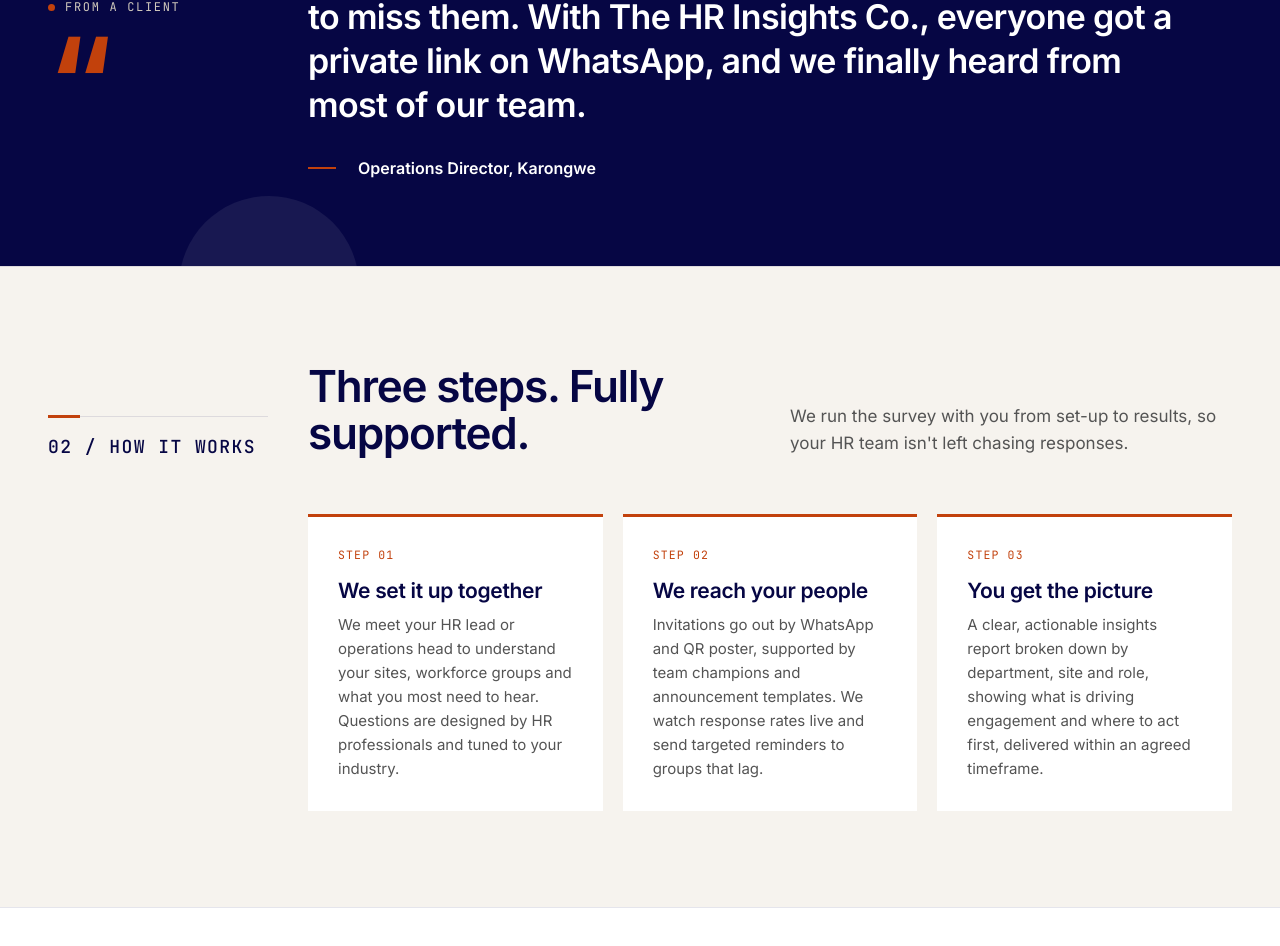
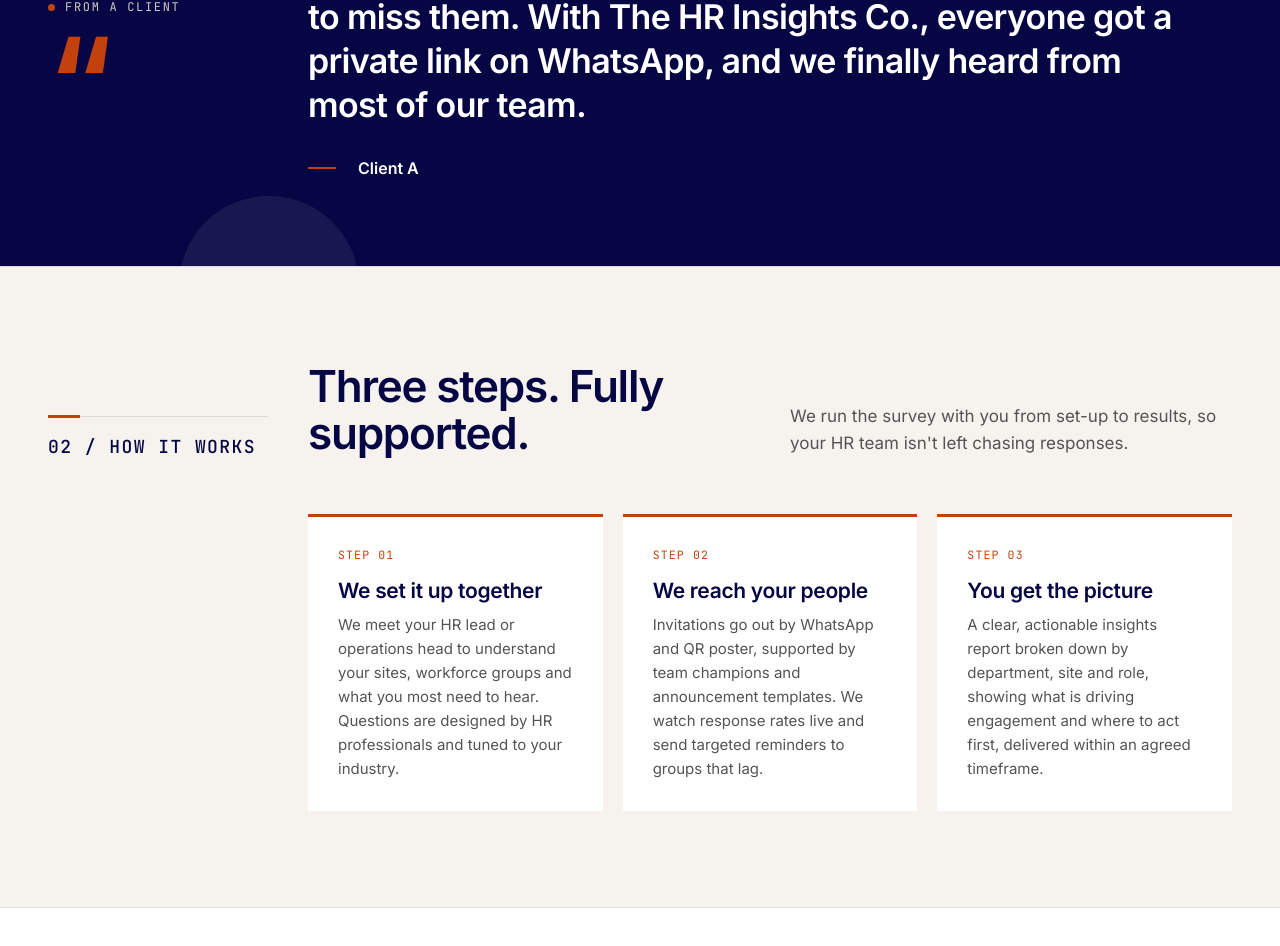
Before and after one commit to biancasmit683-netizen/HRinsightscov2, a React (Vite) app: page / in a window 1280 px wide. Shown: the part 1350-2296 px from the top of the page. Built offline with nearby package versions, Linux system fonts and the light colour scheme.

Commit message:
Testimonial attribution: Client A (to be updated later)
Co-Authored-By: Claude Opus 5.5 <noreply@anthropic.com>
Claude-Session: https://claude.ai/code/session_01Vf91w2bEHPv3FxK19iqoVh

```diff
--- a/src/page-engagement.jsx
+++ b/src/page-engagement.jsx
@@ -231,7 +231,7 @@ function Pricing() {
   );
 }
 
-// Client testimonial (anonymous for now; name and photo to be added once approved).
+// Client testimonial (anonymous for now; attribution to be added later).
 function Testimonial() {
   const isMobile = useIsMobile();
   const light = 'var(--ink-soft)';
@@ -252,7 +252,7 @@ function Testimonial() {
           </blockquote>
           <figcaption style={{ marginTop: isMobile ? 22 : 30, display:'flex', flexWrap:'wrap', alignItems:'center', gap:'12px 22px' }}>
             <span style={{ width: 28, height: 2, background:'var(--orange)' }}/>
-            <span style={{ fontWeight: 600, fontSize: 16 }}>Operations Director, Karongwe</span>
+            <span style={{ fontWeight: 600, fontSize: 16 }}>Client A</span>
           </figcaption>
         </div>
       </figure>
```
